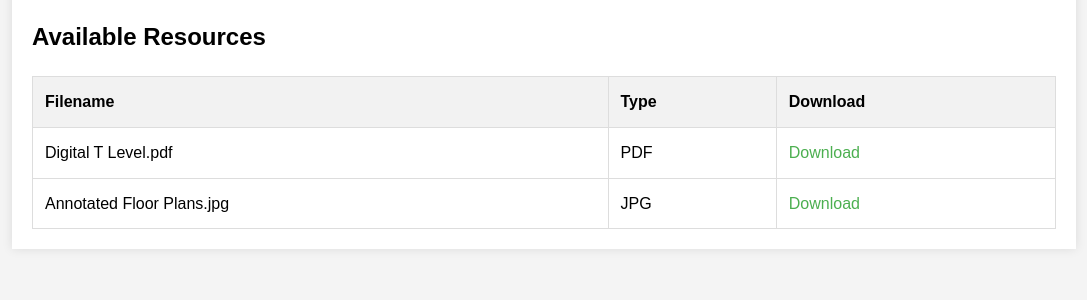
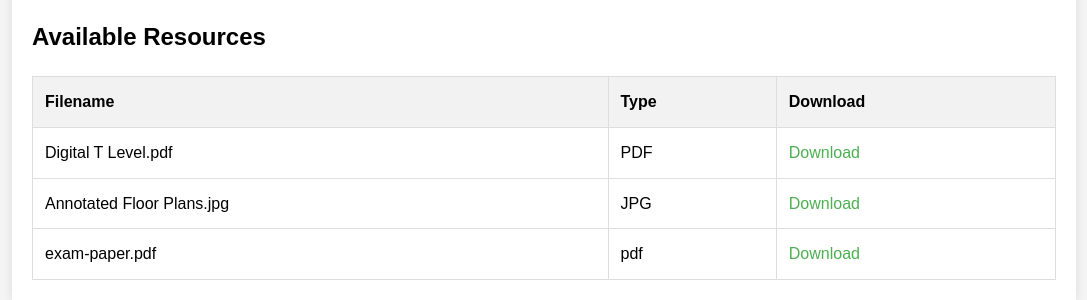
Before and after one commit to calderdale24/calderdale24.github.io, a plain HTML site: page index.html in a window 1280 px wide. Shown: the part 108-408 px from the top of the page, without its empty margins (96-1183 px from the left). Drawn offline with Linux system fonts and the light colour scheme.

Commit message:
Update index.html

```diff
--- a/index.html
+++ b/index.html
@@ -31,11 +31,11 @@
                         <td>JPG</td>
                         <td><a href="resources/Annotated Floor Plans.jpg" download>Download</a></td>
                     </tr>
-                    <!-- <tr>
-                        <td>.</td>
-                        <td></td>
-                        <td><a href="resources/" download>Download</a></td>
-                    </tr> -->
+                    <tr>
+                        <td>exam-paper.pdf</td>
+                        <td>pdf</td>
+                        <td><a href="resources/exam-paper.pdf" download>Download</a></td>
+                    </tr>
                 </tbody>
             </table>
         </div>
```
